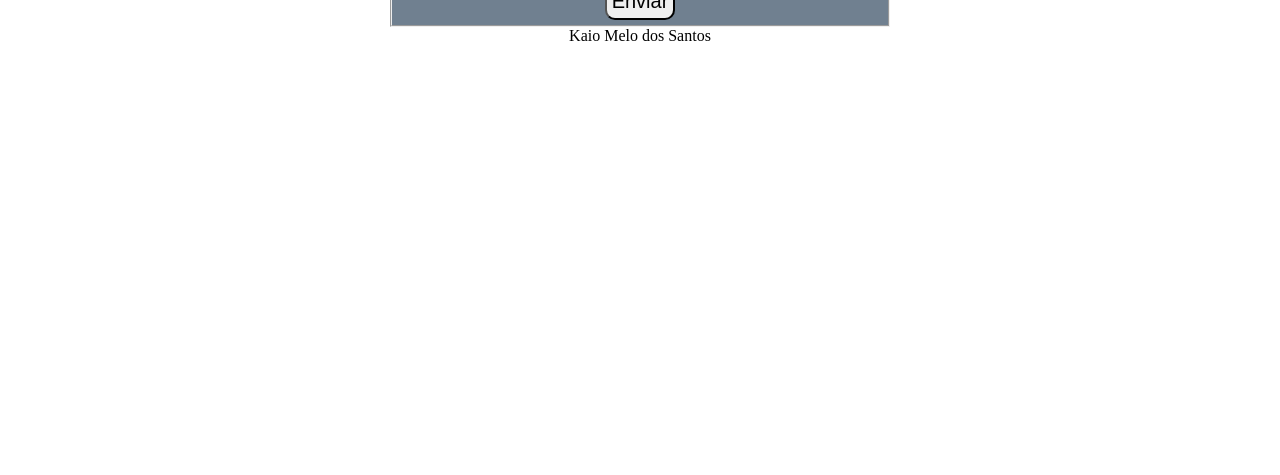
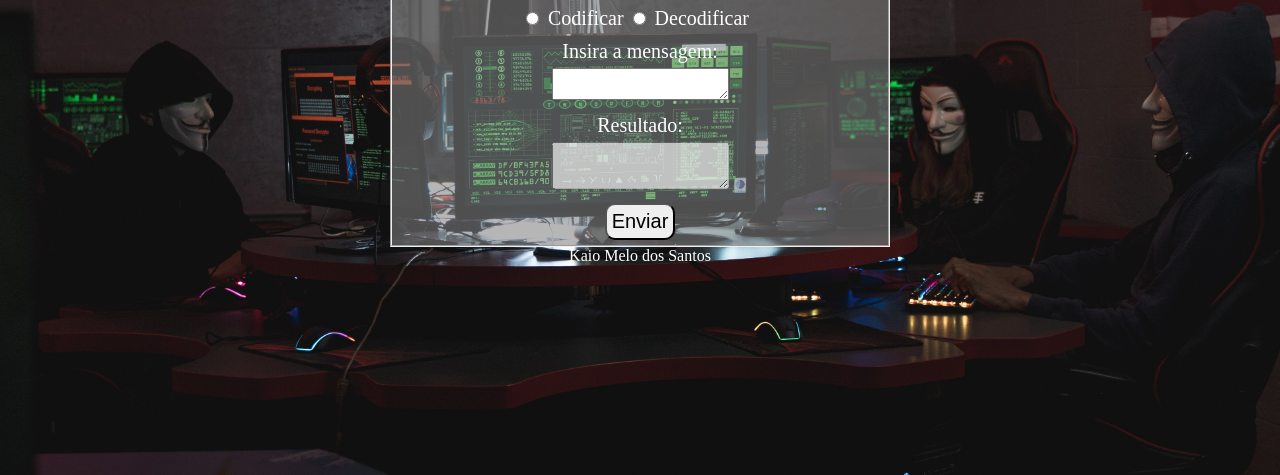
Before and after one commit to KaioMelo/03.Projeto-Individual-CesarBase64, a plain HTML site: page index.html in a window 1280 px wide. Shown: the part 325-800 px from the top of the page. Drawn offline with Linux system fonts and the light colour scheme.

Commit message:
01.02 Adicionando imagem de fundo

```diff
--- a/assets/css/style.css
+++ b/assets/css/style.css
@@ -4,15 +4,25 @@
 }
 
 body{
+  height: 100vh;
+  background-color: black;
+  background-image: url('/assets/img/planoFundo.jpg');
+  background-position: center center;
+  background-repeat: no-repeat;
+  background-size: cover;
+  background-attachment: fixed;
   display: flex;
   justify-content: center;
   text-align: center;
   align-items: center;
 }
 
+main{
+  color: #fff;
+}
+
 form{
-  background-color: slategrey;
-  width: 500px;
+  background-color: rgba(128, 128, 128, 0.566);
 }
 
 label{
@@ -20,11 +30,15 @@ label{
   margin: 5px;
 }
 
+select{
+  margin-top: 10px;
+}
+
 option{
   width: 50px;
 }
 
-fieldset > div{
+div{
   margin: 10px;
 }
 
@@ -45,3 +59,22 @@ button{
   height: 30px;
   font-size: 16px;
 }
+
+
+@media screen and (min-width: 480px){
+  form{
+    width: 300px;
+  }
+}
+
+@media screen and (min-width: 720px){
+  form{
+    width: 400px;
+  }
+}
+
+@media screen and (min-width: 1024px){
+  form{
+    width: 500px;
+  }
+}
```
Also changed, not shown: assets/img/planoFundo.jpg (added).
